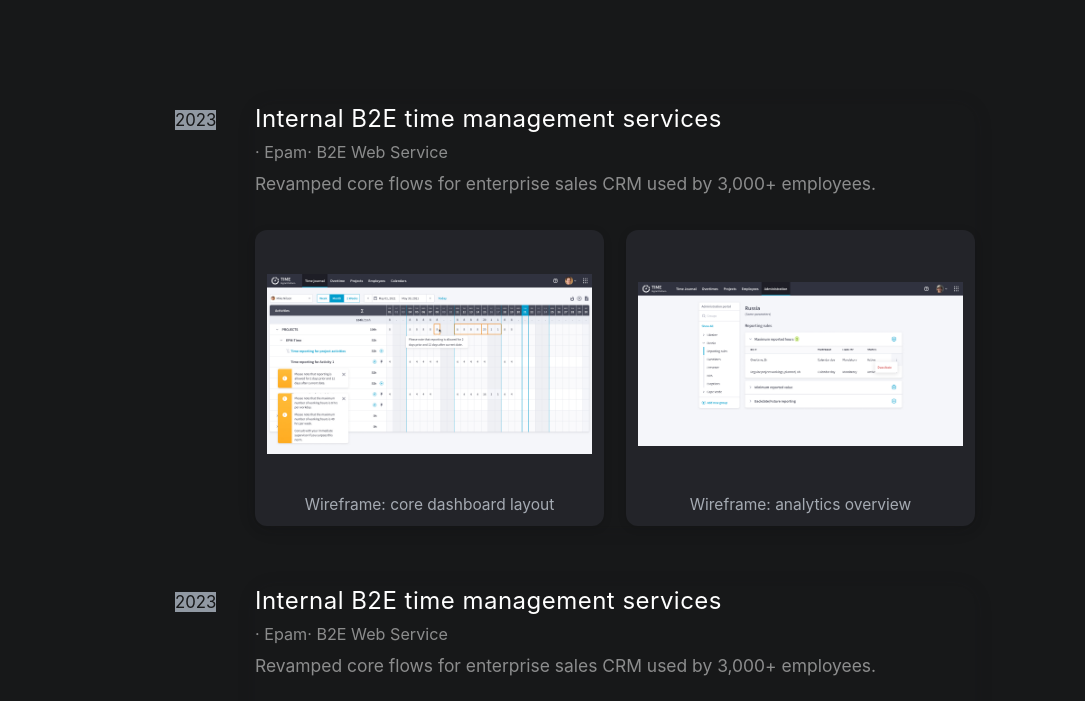
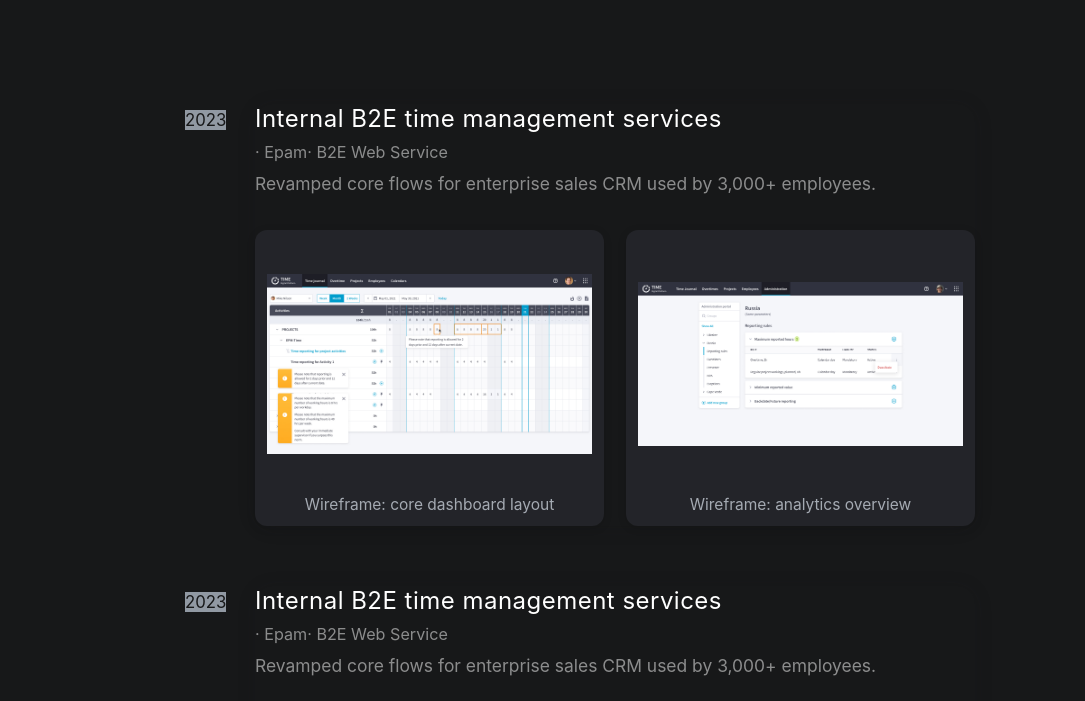
Before and after one commit to uxiscool/experience, a Jekyll site: the page built from index.md, in a window 1280 px wide. Shown: the part 844-1545 px from the top of the page, without its empty margins (25-1110 px from the left). Built offline with Jekyll 4.4.1, drawn with Linux system fonts in a browser that asks for light colours.

Commit message:
Add files via upload

```diff
--- a/css/main.css
+++ b/css/main.css
@@ -760,7 +760,7 @@ body.lb-lock #to-top{ opacity: 0; pointer-events: none; }
 /* === Case year rail: overlay, не двигает контент === */
 :root{
   --case-rail-w: 40px;
-  --case-rail-gap: 80px;
+  --case-rail-gap: 70px;
   --case-rail-top: 6px;
 }
 .case-year-rail{ display:none; }
```
